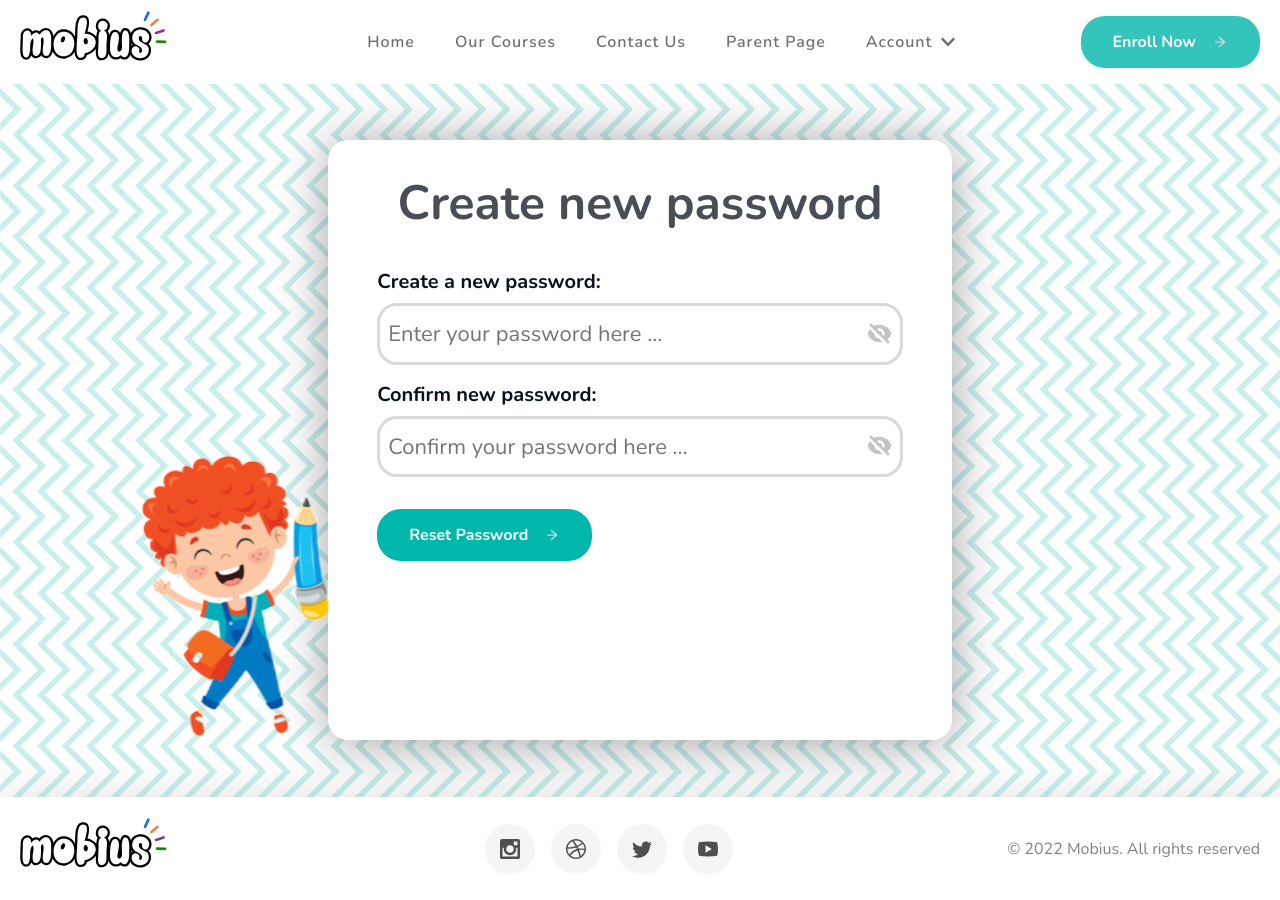
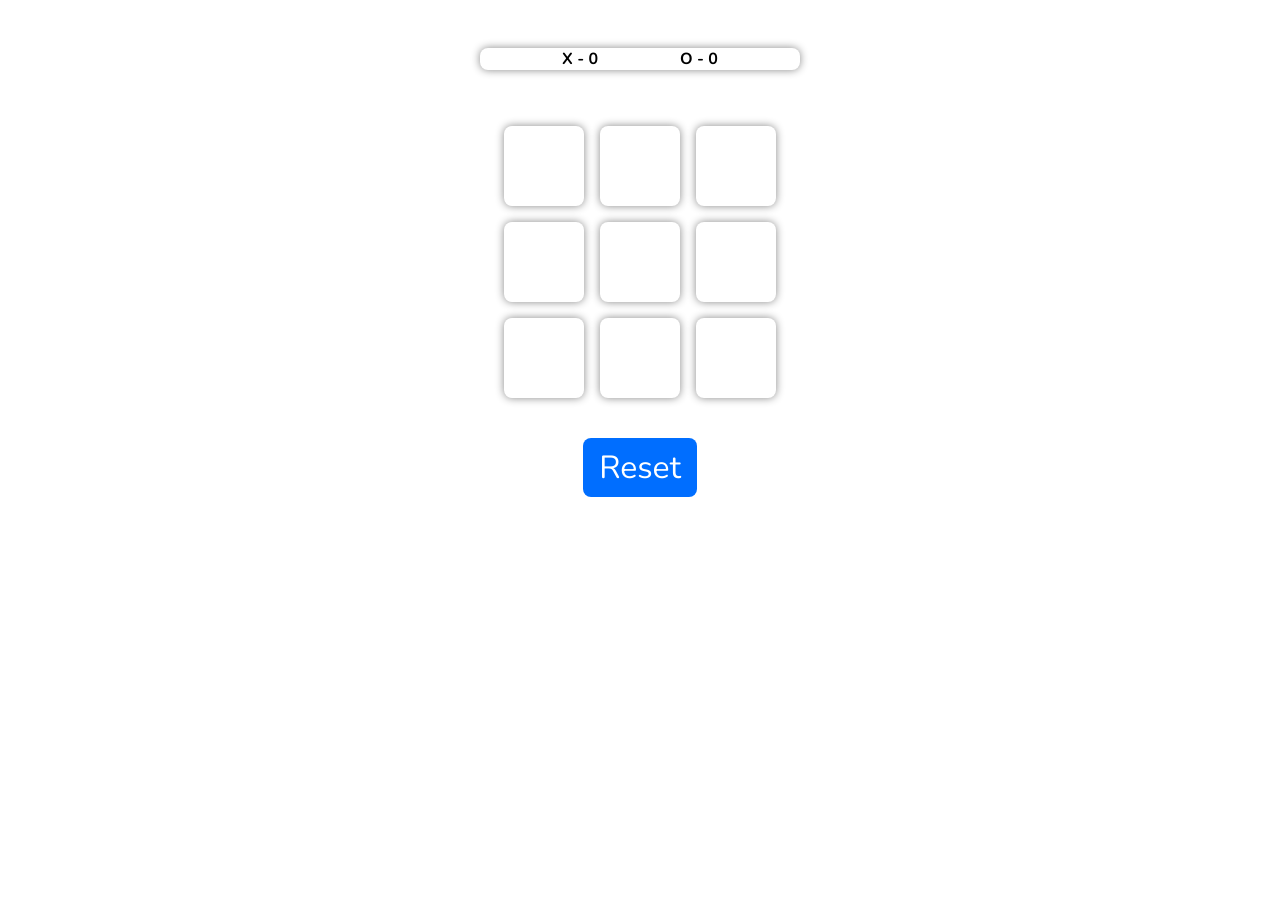
Before and after one commit to Mobius-Org/frontend, a React (Create React App) app: page /reset-password in a window 1280 px wide. After the commit the page ends 800 px from the top, so only its background shows below. Built offline with nearby package versions, Linux system fonts and the light colour scheme.

Commit message:
added new game

```diff
--- a/src/App.js
+++ b/src/App.js
@@ -4,6 +4,7 @@ import { AppRouter } from "./appRouter";
 import "react-toastify/dist/ReactToastify.css";
 import { useState } from "react";
 import { Modal } from "./component";
+import { TicTacToe } from "./games";
 
 function App() {
   const [showModal, setShowModal] = useState(false);
@@ -11,7 +12,8 @@ function App() {
     <div className="App">
       <ToastContainer />
       <Modal showModal={showModal} SetShowModal={setShowModal} />
-      <AppRouter showModal={showModal} SetShowModal={setShowModal} />
+      <TicTacToe />
+      {/* <AppRouter showModal={showModal} SetShowModal={setShowModal} /> */}
     </div>
   );
 }
--- a/src/appRouter/routes/index.js
+++ b/src/appRouter/routes/index.js
@@ -20,6 +20,11 @@ const authRoutes = [
     path: "/reset-password",
     element: <SetNewPassword />,
   },
+  //   {
+  //   name: "tictactoe",
+  //   path: "/tictactoe",
+  //   element: <SetNewPassword />,
+  // },
   { name: "home", path: "/", element: <LandingPage /> },
 ];
 
--- /dev/null
+++ b/src/games/hangman/index.js
@@ -0,0 +1,7 @@
+import React from "react";
+
+const HangMan = () => {
+  return <div>HangMan</div>;
+};
+
+export { HangMan };
--- /dev/null
+++ b/src/games/index.js
@@ -0,0 +1,2 @@
+export * from "./hangman";
+export * from "./tictactoe";
--- /dev/null
+++ b/src/games/tictactoe/components/board/index.js
@@ -0,0 +1,24 @@
+import React from "react";
+import styled from "styled-components";
+import { Box } from "../box";
+
+const Board = ({ board, onClick }) => {
+  return (
+    <BoardWrapper>
+      {board.map((value, idx) => {
+        return (
+          <Box value={value} onClick={() => value === null && onClick(idx)} />
+        );
+      })}
+    </BoardWrapper>
+  );
+};
+
+export { Board };
+
+const BoardWrapper = styled.div`
+  display: grid;
+  grid-template-columns: repeat(3, 6rem);
+  place-items: center;
+  justify-content: center;
+`;
--- /dev/null
+++ b/src/games/tictactoe/components/box/index.js
@@ -0,0 +1,40 @@
+import React from "react";
+import styled from "styled-components";
+const Box = ({ value, onClick }) => {
+  const style = value === "X" ? "box x" : "box o";
+
+  return (
+    <Button className={style} onClick={onClick}>
+      {value}
+    </Button>
+  );
+};
+export { Box };
+
+const Button = styled.button`
+  background-color: #ffffff;
+  border: none;
+  border-radius: 10%;
+  box-shadow: 0px 0px 8px #888888;
+  width: 5rem;
+  height: 5rem;
+  text-align: center;
+  font-size: 5em;
+  font-family: "Fredoka", sans-serif;
+  font-weight: bold;
+  line-height: 5rem;
+  margin: 0.5rem;
+  transition: all 0.3s ease-in-out;
+
+  &.x {
+    color: rgb(255, 70, 37);
+  }
+
+  &.o {
+    color: rgb(44, 135, 255);
+  }
+
+  &:hover {
+    box-shadow: 0px 0px 15px #888888;
+  }
+`;
--- /dev/null
+++ b/src/games/tictactoe/components/index.js
@@ -0,0 +1,4 @@
+export * from "./board";
+export * from "./box";
+export * from "./resetbtn";
+export * from "./scoreboard";
--- /dev/null
+++ b/src/games/tictactoe/components/resetbtn/index.js
@@ -0,0 +1,23 @@
+import React from "react";
+
+import styled from "styled-components";
+
+const ResetButton = ({ resetBoard }) => {
+  return <Rbutton onClick={resetBoard}>Reset</Rbutton>;
+};
+export { ResetButton };
+
+const Rbutton = styled.button`
+  border: none;
+  border-radius: 0.5rem;
+  background-color: rgb(0, 110, 255);
+  color: white;
+  font-size: 2rem;
+  padding: 0.5rem 1rem;
+  margin: 2rem auto;
+  display: block;
+
+  &:hover {
+    background-color: rgb(0, 119, 255);
+  }
+`;
--- /dev/null
+++ b/src/games/tictactoe/components/scoreboard/index.js
@@ -0,0 +1,55 @@
+import React from "react";
+
+import styled from "styled-components";
+
+const ScoreBoard = ({ scores, xPlaying }) => {
+  const { xScore, oScore } = scores;
+
+  return (
+    <ScoreboardWraap>
+      <span className={`score x-score ${!xPlaying && "inactive"}`}>
+        X - {xScore}
+      </span>
+      <span className={`score o-score ${xPlaying && "inactive"}`}>
+        O - {oScore}
+      </span>
+    </ScoreboardWraap>
+  );
+};
+export { ScoreBoard };
+
+const ScoreboardWraap = styled.div`
+  display: flex;
+  flex-direction: row;
+  align-items: center;
+  justify-content: space-evenly;
+  width: 20rem;
+  font-size: 1.5rem;
+  background-color: white;
+  margin: 3rem auto;
+  box-shadow: 0px 0px 8px #888888;
+  border-radius: 0.5rem;
+  font-weight: bold;
+
+  &.score {
+    width: 100%;
+    text-align: center;
+    padding: 1rem 0rem;
+  }
+
+  &.x-score {
+    color: rgb(255, 70, 37);
+    border-bottom: 5px solid rgb(255, 70, 37);
+    border-radius: 0.5rem 0rem 0rem 0.5rem;
+  }
+
+  &.o-score {
+    color: rgb(44, 135, 255);
+    border-bottom: 5px solid rgb(44, 135, 255);
+    border-radius: 0rem 0.5rem 0.5rem 0rem;
+  }
+
+  &.inactive {
+    border-bottom: 5px solid transparent;
+  }
+`;
--- /dev/null
+++ b/src/games/tictactoe/index.js
@@ -0,0 +1,80 @@
+import React, { useState } from "react";
+import { Board, ResetButton, ScoreBoard } from "./components";
+import styled from "styled-components";
+
+const TicTacToe = () => {
+  const WIN_CONDITIONS = [
+    [0, 1, 2],
+    [3, 4, 5],
+    [6, 7, 8],
+    [0, 3, 6],
+    [1, 4, 7],
+    [2, 5, 8],
+    [0, 4, 8],
+    [2, 4, 6],
+  ];
+
+  const [xPlaying, setXPlaying] = useState(true);
+  const [board, setBoard] = useState(Array(9).fill(null));
+  const [scores, setScores] = useState({ xScore: 0, oScore: 0 });
+  const [gameOver, setGameOver] = useState(false);
+
+  const handleBoxClick = (boxIdx) => {
+    // Step 1: Update the board
+    const updatedBoard = board.map((value, idx) => {
+      if (idx === boxIdx) {
+        return xPlaying ? "X" : "O";
+      } else {
+        return value;
+      }
+    });
+
+    setBoard(updatedBoard);
+
+    // Step 2: Check if either player has won the game
+    const winner = checkWinner(updatedBoard);
+
+    if (winner) {
+      if (winner === "O") {
+        let { oScore } = scores;
+        oScore += 1;
+        setScores({ ...scores, oScore });
+      } else {
+        let { xScore } = scores;
+        xScore += 1;
+        setScores({ ...scores, xScore });
+      }
+    }
+
+    // Step 3: Change active player
+    setXPlaying(!xPlaying);
+  };
+
+  const checkWinner = (board) => {
+    for (let i = 0; i < WIN_CONDITIONS.length; i++) {
+      const [x, y, z] = WIN_CONDITIONS[i];
+
+      // Iterate through win conditions and check if either player satisfies them
+      if (board[x] && board[x] === board[y] && board[y] === board[z]) {
+        setGameOver(true);
+        return board[x];
+      }
+    }
+  };
+
+  const resetBoard = () => {
+    setGameOver(false);
+    setBoard(Array(9).fill(null));
+  };
+
+  return (
+    <TicTacToeWrapper>
+      <ScoreBoard scores={scores} xPlaying={xPlaying} />
+      <Board board={board} onClick={gameOver ? resetBoard : handleBoxClick} />
+      <ResetButton resetBoard={resetBoard} />
+    </TicTacToeWrapper>
+  );
+};
+
+export { TicTacToe };
+const TicTacToeWrapper = styled.div``;
```
